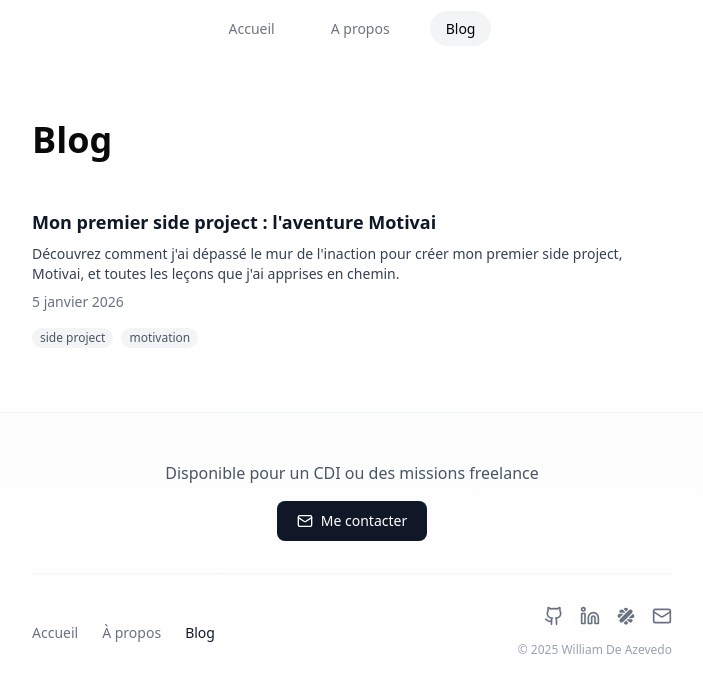
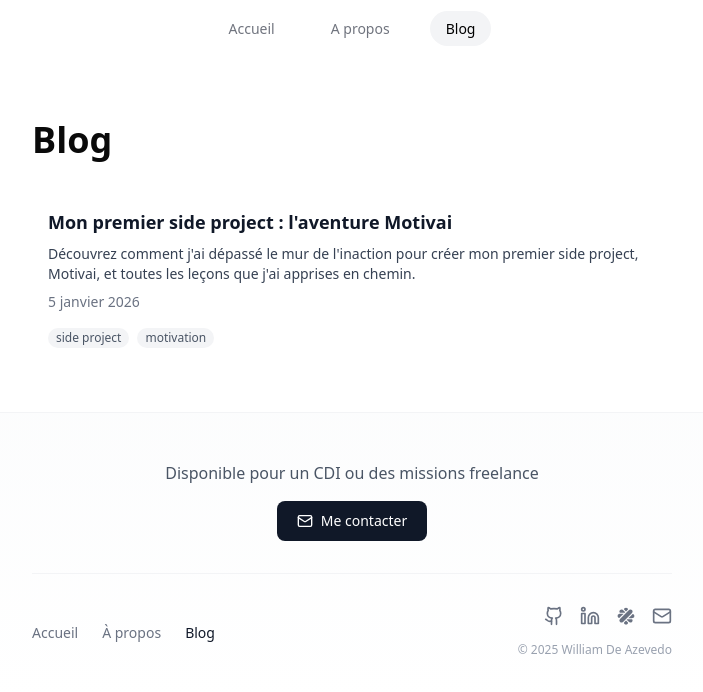
Before and after one commit to WillFDA/williamdeazevedo2025, a Next.js app: page /blog in a window 1280 px wide. Shown: the top 692 px of the page, without its empty margins (288-991 px from the left). Built offline with nearby package versions, Linux system fonts and the light colour scheme.

Commit message:
avancement

```diff
--- a/app/blog/page.tsx
+++ b/app/blog/page.tsx
@@ -36,8 +36,9 @@ export default async function Blog() {
           <Link
             key={post.metadata.slug}
             href={`/blog/${post.metadata.slug}`}
-            className="block"
+            className="group relative block pl-4"
           >
+            <span className="absolute left-0 bottom-0 w-0.5 h-0 bg-gray-300 transition-all duration-300 ease-out group-hover:h-full" />
             <article className="flex flex-col gap-2">
               <h2 className="font-bold text-lg text-gray-900">
                 {post.metadata.title}
```
